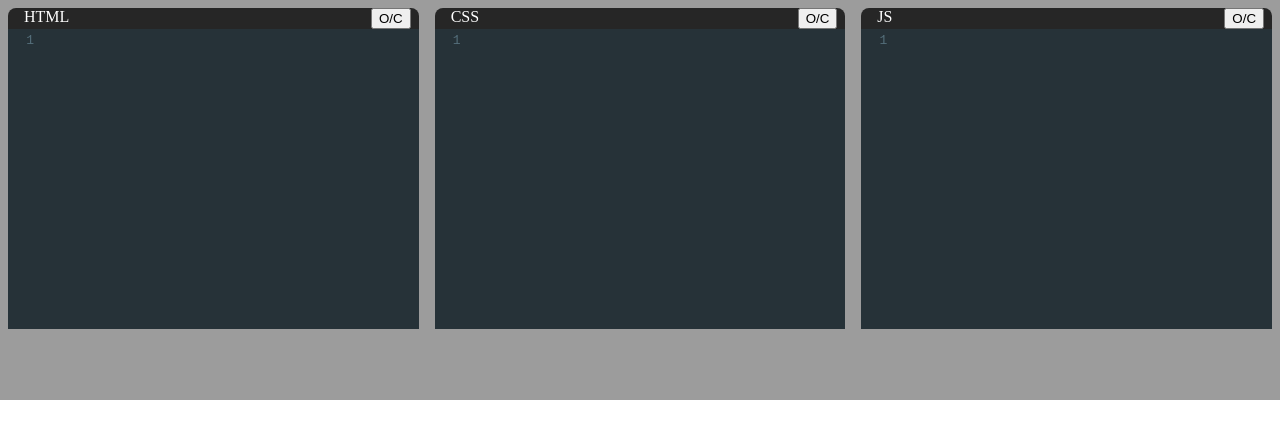
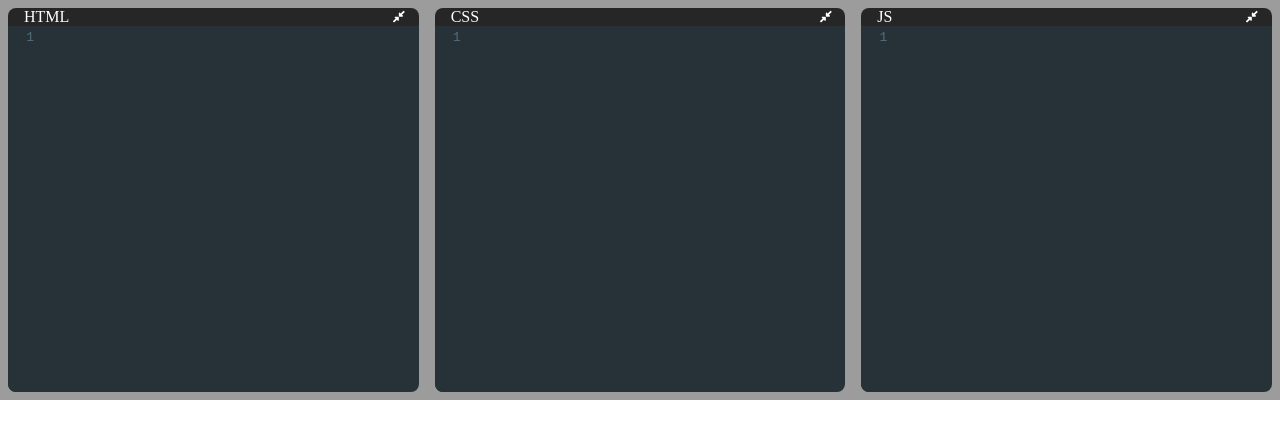
Before and after one commit to KshitijDarekar/Codeditor, a React (Create React App) app: page / in a window 1280 px wide. Shown: the top 438 px of the page. Built offline with nearby package versions, Linux system fonts and the light colour scheme.

Commit message:
add:localStorage Hooks,fontawesome icons

```diff
--- a/package.json
+++ b/package.json
@@ -3,11 +3,15 @@
   "version": "0.1.0",
   "private": true,
   "dependencies": {
+    "@fortawesome/fontawesome-svg-core": "^1.2.32",
+    "@fortawesome/free-solid-svg-icons": "^5.15.1",
+    "@fortawesome/react-fontawesome": "^0.1.12",
     "@testing-library/jest-dom": "^5.11.5",
     "@testing-library/react": "^11.1.0",
     "@testing-library/user-event": "^12.1.10",
     "codemirror": "^5.58.2",
     "react": "^17.0.1",
+    "react-codemirror2": "^7.2.1",
     "react-dom": "^17.0.1",
     "react-scripts": "4.0.0",
     "web-vitals": "^0.2.4"
--- a/src/components/App.js
+++ b/src/components/App.js
@@ -1,10 +1,27 @@
-import React,{useState} from 'react';
+import React,{useState,useEffect} from 'react';
 import Editor from './Editor.js';
+import useLocalStorage from '../hooks/useLocalStorage'
+
 
 function App() {
-  const [html,setHtml]= useState('');
-  const [css,setCss]= useState('');
-  const [js,setJs]= useState('');
+  const [html,setHtml]= useLocalStorage('html','');
+  const [css,setCss]= useLocalStorage('css','');
+  const [js,setJs]= useLocalStorage('js','');
+  const [srcDoc,setSrcDoc]= useState('');
+
+  useEffect( ()=>{
+    // used useEffect to cause some delay
+    const timeout = setTimeout(()=>{
+      setSrcDoc(`
+      <html>
+        <body> ${html}</body>
+        <style> ${css}</style>
+        <script> ${js}</script>
+      </html>
+      `)
+    },250)
+    return ()=>clearTimeout(timeout); //clears the update
+  },[html,css,js])
 
   return (
     <>
@@ -30,6 +47,7 @@ function App() {
     </div>
       <div className="pane">
         <iframe
+          srcDoc={srcDoc}
           title='output'
           sandbox="allow-scripts"
           frameBorder="0"
--- a/src/components/Editor.js
+++ b/src/components/Editor.js
@@ -5,8 +5,12 @@ import 'codemirror/mode/xml/xml'
 import 'codemirror/mode/css/css'
 import 'codemirror/mode/javascript/javascript.js'
 import {Controlled as CodeMirror} from 'react-codemirror2'
+import { FontAwesomeIcon } from "@fortawesome/react-fontawesome";
+import { faCompressAlt,faExpandAlt } from "@fortawesome/free-solid-svg-icons";
+
 
 function Editor(props) {
+    const [open,setOpen]=useState(true);
     const {
         language,
         displayName,
@@ -18,12 +22,19 @@ function Editor(props) {
         onChange(value);
 
     }
+
   return (
     <>
-    <div className="editor-container">
+    <div className={`editor-container ${open ?'':'collapsed'}`}>
         <div className="editor-title">
             {displayName}
-            <button>O/C</button>
+            <button
+            type="button"
+            className="expand-collapse-btn"
+            onClick={()=>setOpen(prevOpen=>!prevOpen)}
+            >
+                < FontAwesomeIcon icon= {open ? faCompressAlt : faExpandAlt} />
+            </button>
         </div>
 
     <CodeMirror
@@ -36,9 +47,6 @@ function Editor(props) {
             theme:'material',
         }
         }
-        // onBeforeChange={(editor, data, value) => {
-        //     this.setState(value);
-        // }}
         onBeforeChange={handleChange }
         onChange={(editor, data, value) => {
         }}
--- /dev/null
+++ b/src/hooks/useLocalStorage.js
@@ -0,0 +1,27 @@
+import {useState,useEffect} from 'react';
+
+
+const PREFIX='code-editor-'
+function useLocalStorage(key,initialValue) {
+    //getting the value
+    const prefixedKey= PREFIX+key
+    const[value,setValue] = useState(()=>{
+        const jsonValue = localStorage.getItem(prefixedKey)
+        if(jsonValue != null) return JSON.parse(jsonValue)
+
+        if(typeof initialValue ==='function'){
+            return initialValue()
+        }
+        else{
+            return initialValue
+        }
+    })
+    useEffect(()=>{
+        //saving the value in local storage
+        localStorage.setItem(prefixedKey,JSON.stringify(value))
+    },[prefixedKey,value])
+
+    return [value,setValue] ;
+}
+
+export default useLocalStorage;
--- a/src/index.css
+++ b/src/index.css
@@ -14,6 +14,23 @@ body{
   display: flex;
   flex-direction: column;
   padding: 0.5rem;
+  background-color:#9C9C9C ;
+
+}
+.editor-container.collapsed{
+  flex-grow: 0;
+}
+.editor-container.collapsed .CodeMirror-scroll{
+  position: absolute;
+  overflow: hidden !important;
+}
+.expand-collapse-btn{
+  margin-left: 0.5rem;
+  background: none;
+  border: none;
+  color: white;
+  cursor: pointer;
+
 }
 .editor-title{
   display: flex;
@@ -24,3 +41,13 @@ body{
   border-top-left-radius: 0.5rem;
   border-top-right-radius: 0.5rem;
 }
+
+.CodeMirror{
+  height: 100% !important;
+}
+.code-mirror-wrapper{
+  flex-grow: 1;
+  border-bottom-right-radius: .5rem;
+  border-bottom-left-radius: .5rem;
+  overflow: hidden;
+}
```
Also changed, not shown: 1 other file (tests, documents, lock files or other folders).
